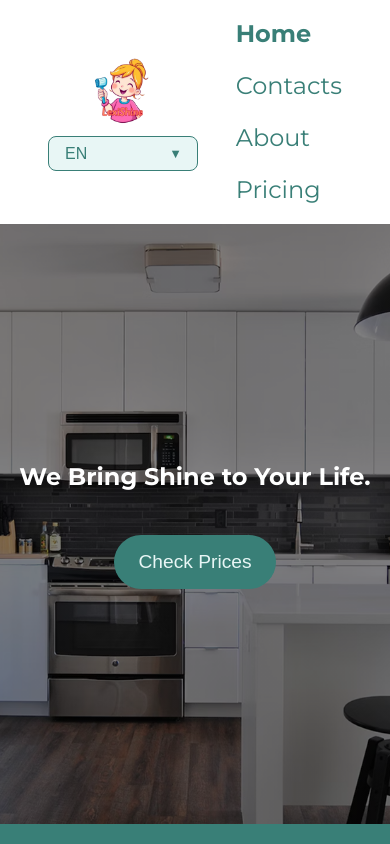
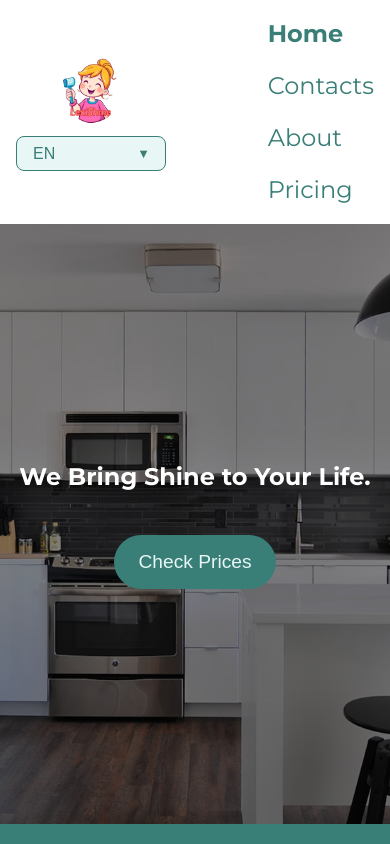
Before and after one commit to VladyslavPilkevych/cleaning-website-public, a React (Create React App) app in the folder frontend/: page / in a window 390 px wide. Shown: the top 844 px of the page. Built offline with nearby package versions, Linux system fonts and the light colour scheme.

Commit message:
header fix

```diff
--- a/frontend/src/components/header/header.tsx
+++ b/frontend/src/components/header/header.tsx
@@ -51,14 +51,15 @@ const MobileMenu = styled.div`
 
 export default function Header() {
   const { t } = useTranslation("translation");
-  const isMobile = useMediaQuery({ query: "(max-width: 820px)" });
+  const isTablet = useMediaQuery({ query: "(max-width: 820px)" });
+  const isMobile = useMediaQuery({ query: "(max-width: 420px)" });
 
   return (
     <Flex
       justifyContent={JustifyContent.SPACE_BETWEEN}
-      css={{ padding: "1rem 3rem" }}
+      css={{ padding: isMobile ? "1rem" : "1rem 3rem" }}
     >
-      {isMobile ? (
+      {isTablet ? (
         <>
           <Flex flexDirection={FlexDirection.COLUMN}>
             <NavLink to={RouteNames.HOME}>
```
